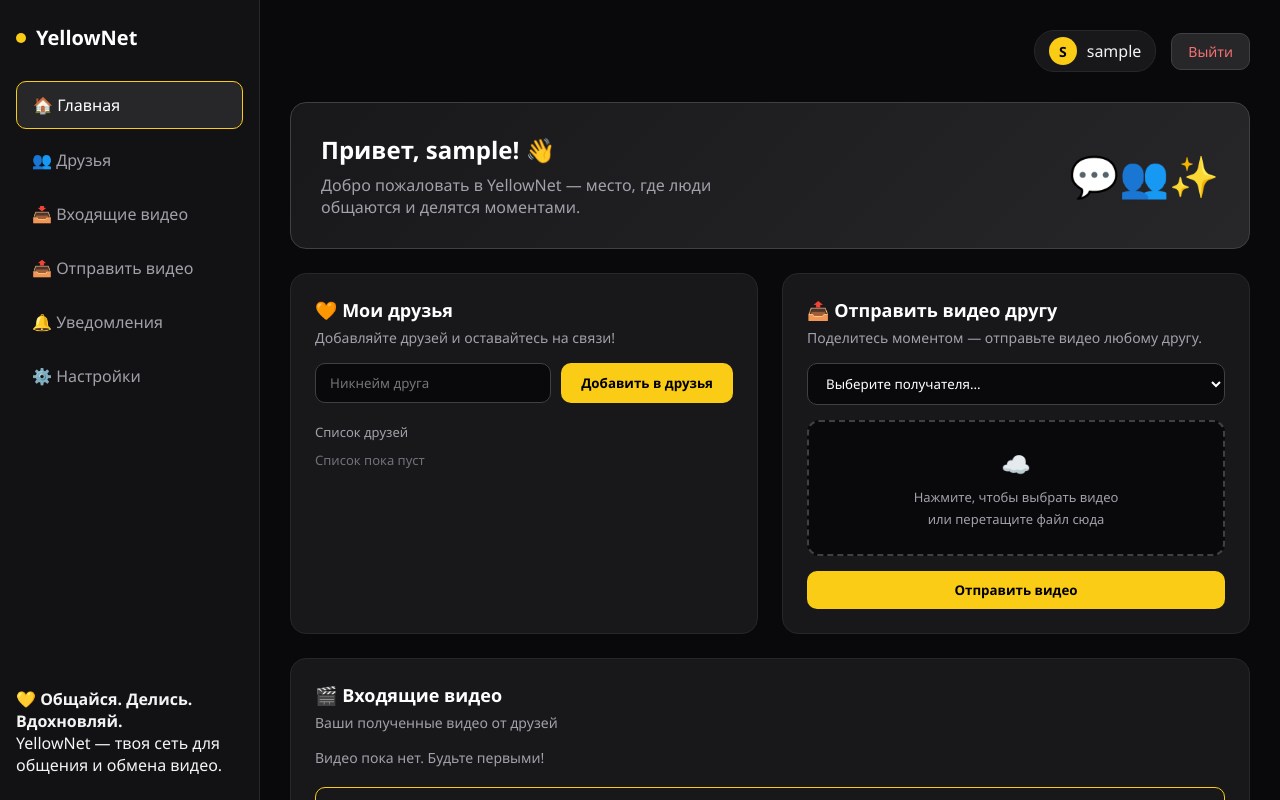
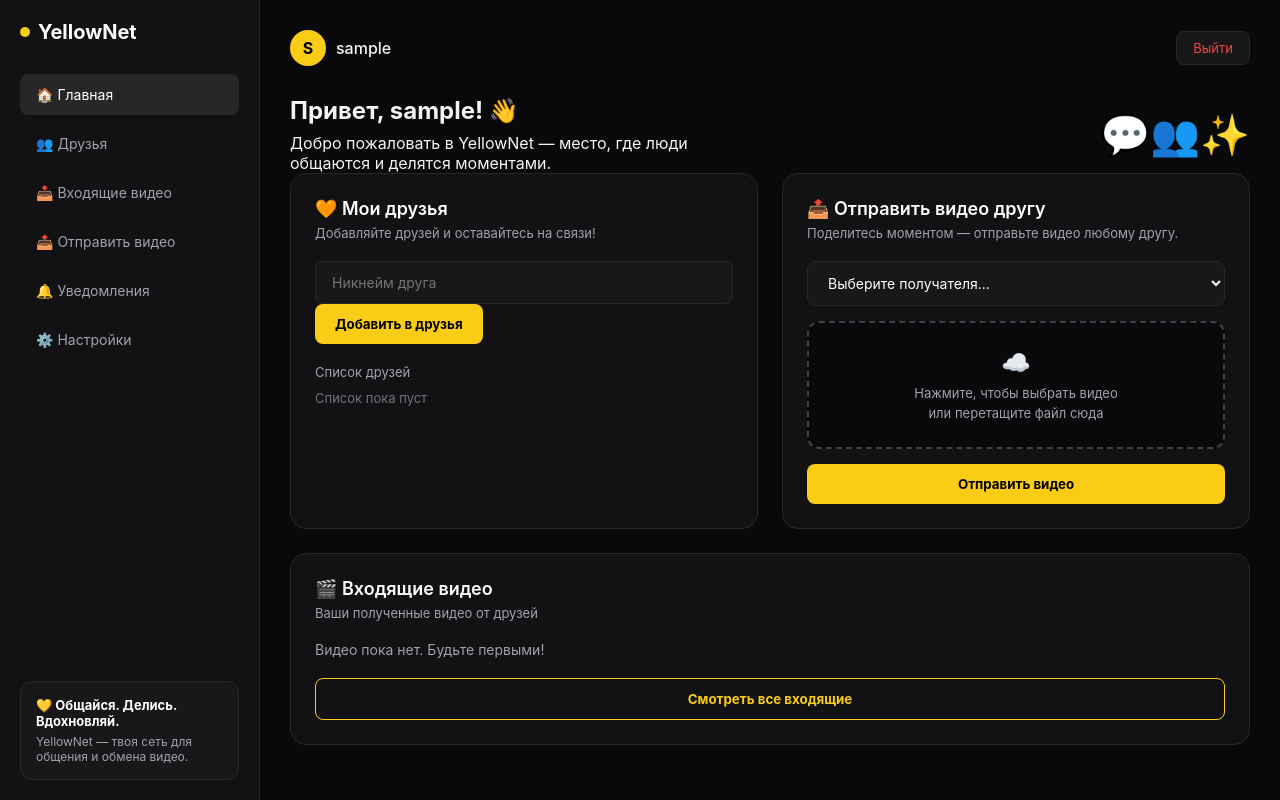
Before and after one commit to maro1131/yellow-net, a Flask app: page /dashboard in a window 1280 px wide. Run offline with Flask 3, Linux system fonts and the light colour scheme; the visitor is signed in with stand-in values (Sample User, id 1); data comes from the database, SQL or seed files in the repository; data that the repository does not hold is empty.

Commit message:
Update style.css

```diff
--- a/static/style.css
+++ b/static/style.css
@@ -1,9 +1,8 @@
-/* Основные стили YellowNet */
 * {
     box-sizing: border-box;
     margin: 0;
     padding: 0;
-    font-family: 'Segoe UI', Tahoma, Geneva, Verdana, sans-serif;
+    font-family: -apple-system, BlinkMacSystemFont, "Segoe UI", Roboto, Helvetica, Arial, sans-serif;
 }
 
 body {
@@ -14,31 +13,31 @@ body {
     overflow: hidden;
 }
 
-/* Боковая панель */
+/* Стили для панели и карточек */
 .sidebar {
     width: 260px;
-    background-color: #121214;
+    background: #121214;
     border-right: 1px solid #27272a;
     display: flex;
     flex-direction: column;
     justify-content: space-between;
-    padding: 24px 16px;
+    padding: 20px;
 }
 
 .logo {
     font-size: 20px;
     font-weight: bold;
-    color: #ffffff;
+    color: #fff;
+    margin-bottom: 30px;
     display: flex;
     align-items: center;
-    gap: 10px;
-    margin-bottom: 30px;
+    gap: 8px;
 }
 
 .logo-dot {
     width: 10px;
     height: 10px;
-    background-color: #facc15;
+    background: #facc15;
     border-radius: 50%;
 }
 
@@ -50,35 +49,31 @@ body {
 }
 
 .nav-link {
-    display: flex;
-    align-items: center;
-    gap: 12px;
+    display: block;
     padding: 12px 16px;
     color: #a1a1aa;
     text-decoration: none;
-    border-radius: 10px;
-    font-weight: 500;
+    border-radius: 8px;
     transition: 0.2s;
+    font-size: 14px;
 }
 
 .nav-link:hover, .nav-link.active {
-    background-color: #27272a;
-    color: #ffffff;
-    border: 1px solid #facc15;
+    background: #27272a;
+    color: #fff;
 }
 
-/* Главный контейнер */
 .main-container {
     flex: 1;
     overflow-y: auto;
     padding: 30px;
+    background: #09090b;
 }
 
 .top-header {
     display: flex;
-    justify-content: flex-end;
+    justify-content: space-between;
     align-items: center;
-    gap: 15px;
     margin-bottom: 30px;
 }
 
@@ -86,43 +81,38 @@ body {
     display: flex;
     align-items: center;
     gap: 10px;
-    background: #18181b;
-    padding: 6px 14px;
-    border-radius: 20px;
-    border: 1px solid #27272a;
+    font-weight: 500;
 }
 
 .avatar {
-    width: 28px;
-    height: 28px;
-    background-color: #facc15;
+    width: 36px;
+    height: 36px;
+    background: #facc15;
     color: #000;
-    font-weight: bold;
     border-radius: 50%;
     display: flex;
     align-items: center;
     justify-content: center;
-    font-size: 14px;
+    font-weight: bold;
 }
 
 .btn-logout {
-    background-color: #27272a;
-    color: #f87171;
+    background: #18181b;
+    border: 1px solid #27272a;
+    color: #ef4444;
     padding: 8px 16px;
-    border-radius: 10px;
+    border-radius: 8px;
     text-decoration: none;
-    font-size: 14px;
-    border: 1px solid #3f3f46;
+    font-size: 13px;
     transition: 0.2s;
 }
 
 .btn-logout:hover {
-    background-color: #3f3f46;
+    background: #27272a;
 }
 
-/* Карточки и сетки */
 .card {
-    background-color: #18181b;
+    background: #121214;
     border: 1px solid #27272a;
     border-radius: 16px;
     padding: 24px;
@@ -132,32 +122,45 @@ body {
 .card-title {
     font-size: 18px;
     font-weight: 600;
-    color: #ffffff;
+    color: #fff;
     margin-bottom: 6px;
 }
 
 .card-subtitle {
-    font-size: 14px;
+    font-size: 13px;
     color: #a1a1aa;
-    margin-bottom: 16px;
+    margin-bottom: 20px;
 }
 
-.welcome-card {
-    background: linear-gradient(135deg, #18181b, #27272a);
-    border: 1px solid #3f3f46;
-    border-radius: 16px;
-    padding: 30px;
-    margin-bottom: 24px;
+.input-field {
+    width: 100%;
+    padding: 12px 16px;
+    background: #18181b;
+    border: 1px solid #27272a;
+    border-radius: 8px;
+    color: #fff;
+    font-size: 14px;
+    outline: none;
+    transition: 0.2s;
 }
 
-.welcome-card h1 {
-    font-size: 24px;
-    color: #fff;
-    margin-bottom: 8px;
+.input-field:focus {
+    border-color: #facc15;
 }
 
-.welcome-card p {
-    color: #a1a1aa;
+.btn-yellow {
+    background: #facc15;
+    color: #000;
+    border: none;
+    padding: 12px 20px;
+    border-radius: 8px;
+    font-weight: bold;
+    cursor: pointer;
+    transition: 0.2s;
+}
+
+.btn-yellow:hover {
+    background: #eab308;
 }
 
 .grid-2 {
@@ -166,71 +169,6 @@ body {
     gap: 24px;
 }
 
-.input-group {
-    display: flex;
-    gap: 10px;
-}
-
-.input-field {
-    flex: 1;
-    background-color: #09090b;
-    border: 1px solid #3f3f46;
-    border-radius: 10px;
-    padding: 10px 14px;
-    color: #fff;
-    outline: none;
-}
-
-.input-field:focus {
-    border-color: #facc15;
-}
-
-.btn-yellow {
-    background-color: #facc15;
-    color: #000;
-    font-weight: 600;
-    border: none;
-    border-radius: 10px;
-    padding: 10px 20px;
-    cursor: pointer;
-    transition: 0.2s;
-}
-
-.btn-yellow:hover {
-    background-color: #eab308;
-}
-
-/* Видео сетка */
-.video-grid {
-    display: grid;
-    grid-template-columns: repeat(auto-fill, minmax(220px, 1fr));
-    gap: 16px;
-}
-
-.video-card {
-    background: #09090b;
-    border: 1px solid #27272a;
-    border-radius: 12px;
-    overflow: hidden;
-}
-
-.video-info {
-    padding: 12px;
-}
-
-.video-author {
-    font-size: 13px;
-    color: #fff;
-    font-weight: 600;
-}
-
-.video-time {
-    font-size: 11px;
-    color: #71717a;
-    margin-top: 4px;
-}
-
-/* Управление вкладками */
 .tab-content {
     display: none;
 }
@@ -238,3 +176,40 @@ body {
 .tab-content.active-tab {
     display: block;
 }
+
+.sidebar-banner {
+    background: #18181b;
+    border: 1px solid #27272a;
+    padding: 15px;
+    border-radius: 12px;
+    font-size: 12px;
+    color: #a1a1aa;
+}
+
+.sidebar-banner h4 {
+    color: #fff;
+    margin-bottom: 5px;
+    font-size: 13px;
+}
+
+.video-card {
+    background: #18181b;
+    border: 1px solid #27272a;
+    border-radius: 10px;
+    overflow: hidden;
+}
+
+.video-info {
+    padding: 10px;
+}
+
+.video-author {
+    font-size: 13px;
+    color: #fff;
+    font-weight: 500;
+}
+
+.video-time {
+    font-size: 11px;
+    color: #71717a;
+}
```
